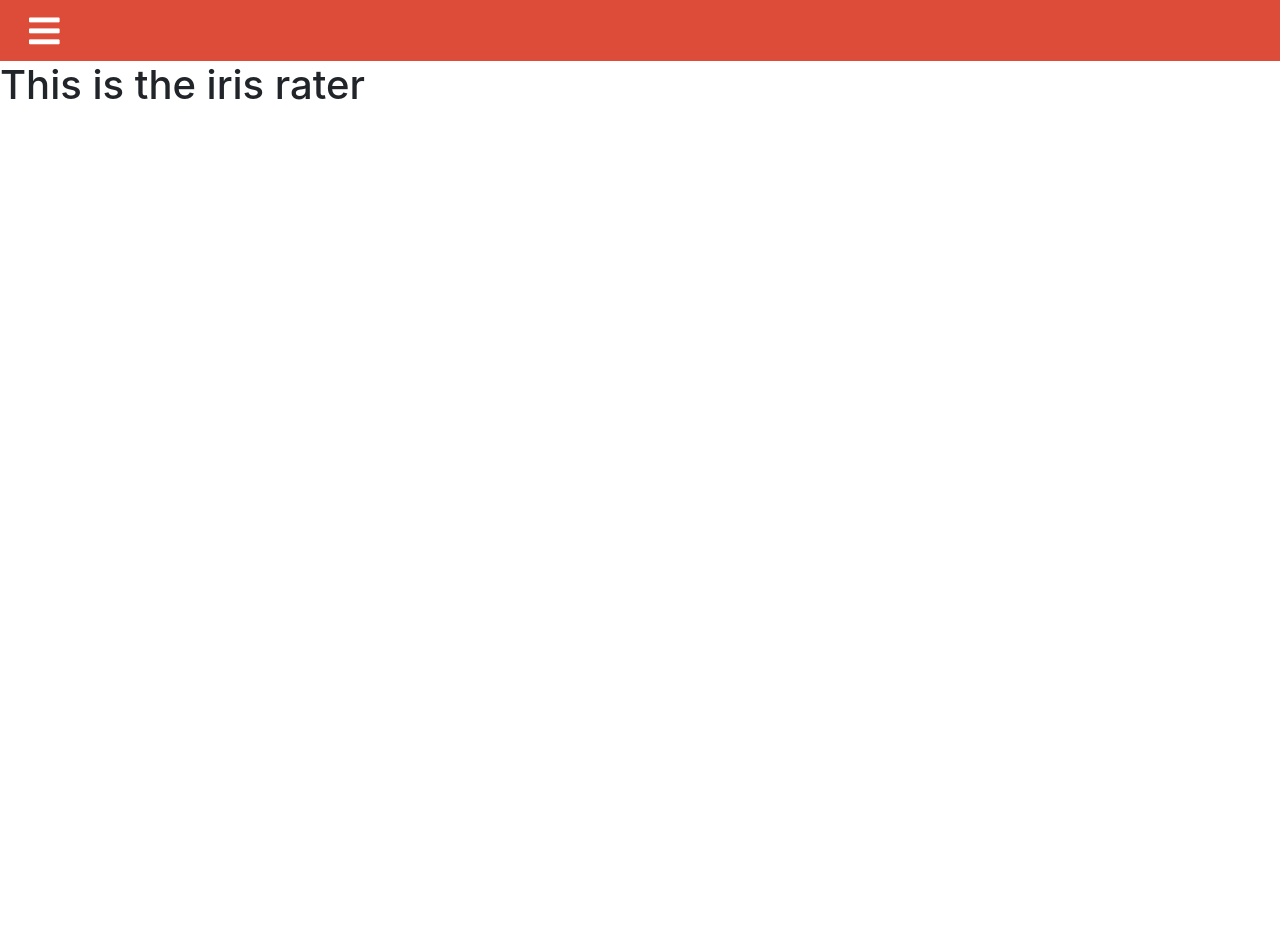
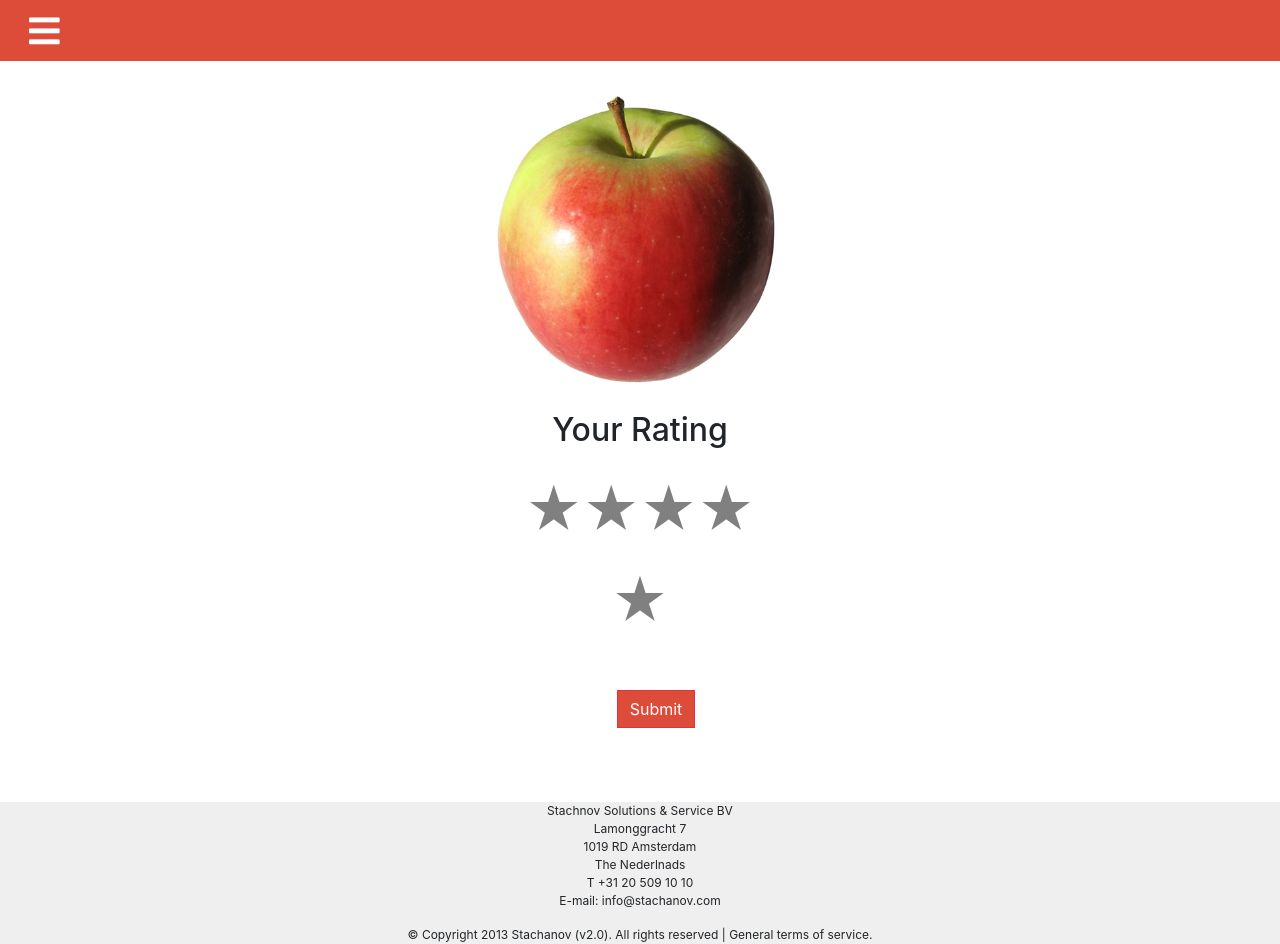
Before and after one commit to WesselKuijpers/iris_web_front_end, a Flask app: page /rate/ in a window 1280 px wide. Before the commit the page ends 100 px from the top, so only its background shows below. Run offline with Flask 2, Linux system fonts and the light colour scheme; parts of the project's set-up code (start-up, migrations or seed data) failed here and were passed over; some libraries are stand-ins or nearby versions.

Commit message:
added star rating system

```diff
--- a/static/css/app.css
+++ b/static/css/app.css
@@ -49,7 +49,7 @@ a:hover {
 }
 
 .spinner {
-    margin-top: 40%;
+    margin-top: 20%;
 }
 
 .btn {
@@ -59,3 +59,59 @@ a:hover {
 .menu-icon {
     font-size: 35px;
 }
+
+/* footer  */
+#footer {
+    position:absolute;
+    right: 0;
+    bottom: 0;
+    left: 0;
+    background-color: #efefef;
+    text-align: center;
+    font-size: 12px;
+    margin-top: 0;
+    margin-bottom: -9rem;
+}
+/*star rating*/
+
+
+form {
+  width: 250px;
+  margin: 10px auto;
+  padding: 10px;
+
+}
+
+form p,
+form input[type="submit"] {
+  text-align: center;
+  font-size: 20px;
+}
+
+#wrapper form input[type="submit"] {
+  border: 1px solid #d9d9d9;
+  background-color: #efefef;
+}
+
+input[type="radio"] {
+  display: none;
+}
+
+label {
+  color: grey;
+  font-size: 55px;
+}
+
+.clasificacion {
+  direction: rtl;
+  unicode-bidi: bidi-override;
+}
+
+label:hover,
+label:hover ~ label {
+  color: orange;
+}
+
+input[type="radio"]:checked ~ label {
+  color: orange;
+}
--- a/templates/base.html
+++ b/templates/base.html
@@ -48,9 +48,30 @@
                 <span><i class="fas fa-bars menu-icon"></i></span>
             </button>
         </nav>
+        <div id="footer">
+        <p>
+            Stachnov Solutions & Service BV
+            <br>
+            Lamonggracht 7
+            <br>
+            1019 RD Amsterdam
+            <br>
+            The Nederlnads
+            <br>
+            T +31 20 509 10 10
+            <br>
+            E-mail: info@stachanov.com
+        </p>
+
+        © Copyright 2013 Stachanov (v2.0). All rights reserved | General terms of service.
+
     </div>
+    </div>
+
+
 
     {% block content %}{% endblock %}
 
 </body>
+
 </html>
--- a/templates/rate/index.html
+++ b/templates/rate/index.html
@@ -1,5 +1,42 @@
 {% extends 'base.html' %}
 
 {% block content %}
-    <h1>This is the iris rater</h1>
+<div class="container">
+    <div class="row">
+        <div class="col-lg-4 offset-lg-4 col-md-4 offset-md-4 col-sm-12 text-center">
+            <img src="{{ url_for('static', filename='img/appel.jpg') }}" class="img-fluid">
+        </div>
+    </div>
+    <div>
+        <h2 style="text-align: center;">Your Rating</h2>
+    </div>
+    <div id="wrapper">
+        <form action="" method="post">
+            <p class="clasificacion">
+                <input id="radio1" type="radio" name="estrellas" value="5"><!--
+               --><label for="radio1">&#9733;</label><!--
+               --><input id="radio2" type="radio" name="estrellas" value="4"><!--
+               --><label for="radio2">&#9733;</label><!--
+               --><input id="radio3" type="radio" name="estrellas" value="3"><!--
+               --><label for="radio3">&#9733;</label><!--
+               --><input id="radio4" type="radio" name="estrellas" value="2"><!--
+               --><label for="radio4">&#9733;</label><!--
+               --><input id="radio5" type="radio" name="estrellas" value="1"><!--
+               --><label for="radio5">&#9733;</label>
+             </p>
+
+            <div class="col-lg-4 offset-lg-4 col-md-4 offset-md-4 col-sm-12 text-center"><br>
+                <h3>
+                    <button class="btn btn-danger stretched-link" onclick="reset()">Submit</button>
+                </h3>
+            </div>
+
+        </form>
+    </div>
+
+
+</div>
+
+
+
 {% endblock %}
```
Also changed, not shown: static/img/appel.jpg (added).
